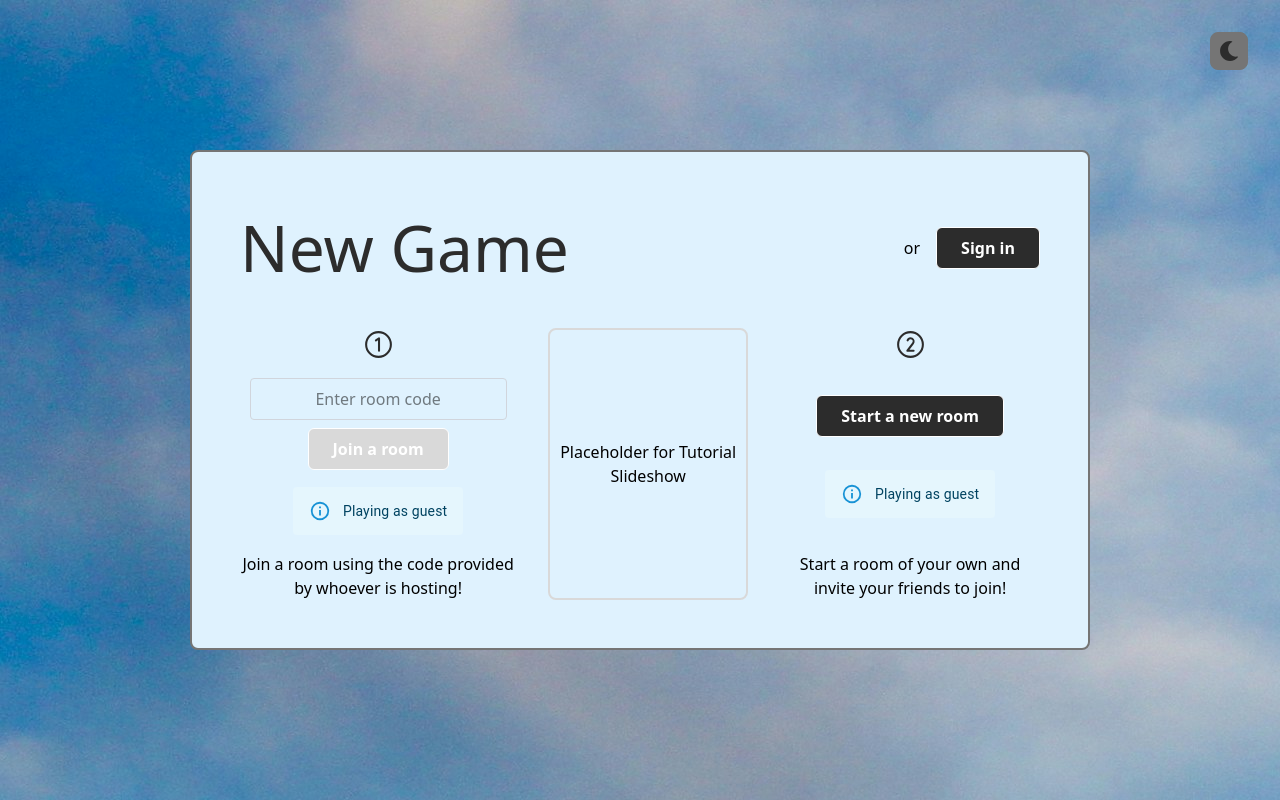
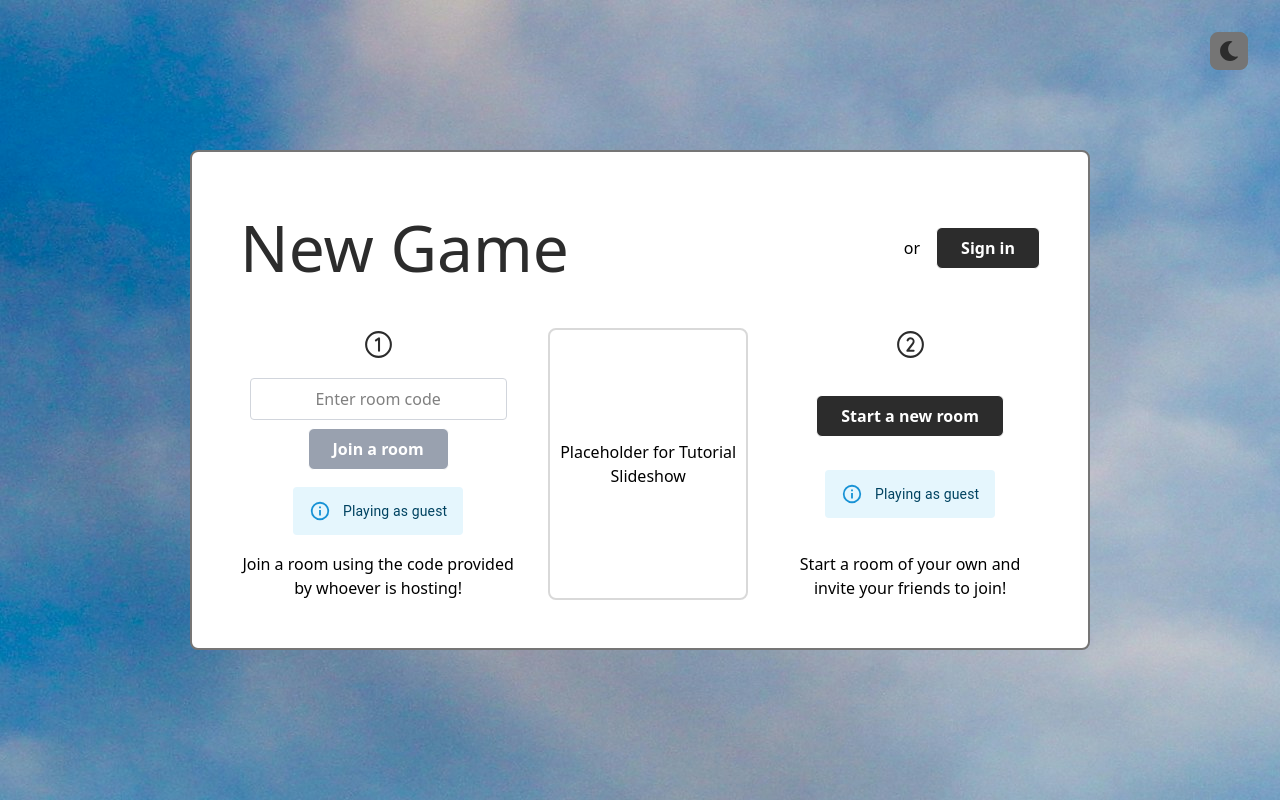
Before and after one commit to NLuke17/Telestration, a React app in the folder frontend/: page / in a window 1280 px wide. Built offline with nearby package versions, Linux system fonts and the light colour scheme; no server answers; the HTML template or start-up script is replaced by a standard one.

Commit message:
rebranded lobby

```diff
--- a/frontend/src/components/common/Button.tsx
+++ b/frontend/src/components/common/Button.tsx
@@ -8,7 +8,7 @@ interface ButtonProps {
 }
 
 export default function Button({label, variant='primary', disabled=false, onClick, type='button', className=''}: ButtonProps) {
-    const baseStyles = "dark:bg-dark-mode-button-background dark:border-dark-mode-border-2 border-1 w-fit flex inline-flex justify-center px-6 py-2 gap-2 rounded-md font-semibold cursor-pointer";
+    const baseStyles = "border-1 w-fit flex inline-flex justify-center px-6 py-2 gap-2 rounded-md font-semibold cursor-pointer";
     const variants = {
         primary: "text-white transition ease-in-out duration-150",
         image: "",
@@ -18,7 +18,7 @@ export default function Button({label, variant='primary', disabled=false, onClic
         <button
             type={type}
             onClick={onClick}
-            className={`${baseStyles} ${disabled ? 'bg-light-grey' : 'bg-brand-charcoal hover:opacity-80'} ${variants[variant]} ${className}`}
+            className={`${baseStyles} ${disabled ? 'bg-gray-400' : 'dark:bg-dark-mode-button-background dark:border-dark-mode-border-2 bg-brand-charcoal hover:opacity-80'} ${variants[variant]} ${className}`}
         >
             {label}
         </button>
--- a/frontend/src/components/common/Container.tsx
+++ b/frontend/src/components/common/Container.tsx
@@ -11,7 +11,7 @@ export default function Container({width, height, padding='5em', children, fille
     return (
         <div style={{ width: `${width}`, height: `${height}`, padding: `${padding}` }}
         className={`${className}
-        ${filled ? 'bg-sky-100 dark:bg-gray-950' : ''}
+        ${filled ? 'bg-white dark:bg-gray-950' : ''}
         `}>
             {children}
         </div>
--- a/frontend/src/features/lobby/LobbyPage.tsx
+++ b/frontend/src/features/lobby/LobbyPage.tsx
@@ -190,7 +190,7 @@ const LobbyPage: React.FC = () => {
 
                     {/* Left: players */}
                     <div className="flex flex-col gap-4 w-64">
-                        <h2 className="dark:text-dark-mode-text-2 text-lg font-bold text-left w-full">
+                        <h2 className="dark:text-dark-mode-text-2 text-lg font-bold text-center w-full">
                             Players ({playerCount}/{MIN_PLAYERS} min)
                         </h2>
                         <Container
```
